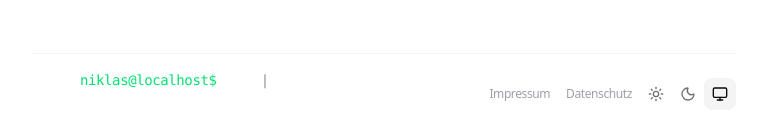
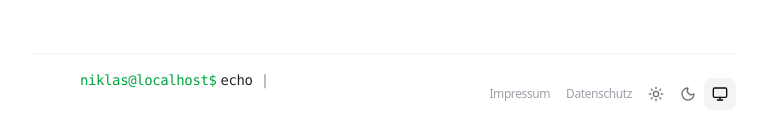
Before and after one commit to niklasfrick/niklasfrick-com, a Next.js app: page / in a window 1280 px wide. Shown: the part 1636-1767 px from the top of the page, without its empty margins (256-1015 px from the left). Built offline with nearby package versions, Linux system fonts and the light colour scheme.

Commit message:
✨ Feat(footer, cli-text-loop): Update footer text and enhance CLI text loop styles for improved readability

```diff
--- a/app/footer.tsx
+++ b/app/footer.tsx
@@ -79,14 +79,14 @@ export function Footer() {
           <span>© {new Date().getFullYear()} Niklas Frick.</span>
           <span>Gebraut mit Kaffee &amp; einer Prise KI-Magie ☕🤖</span>
           <span>
-            Basierend auf{' '}
+            vorlage:{' '}
             <a
               href="https://github.com/ibelick/nim"
               target="_blank"
               rel="noopener noreferrer"
               className="underline"
             >
-              Nim.
+              nim
             </a>
           </span>
         </CliTextLoop>
--- a/components/ui/cli-text-loop.tsx
+++ b/components/ui/cli-text-loop.tsx
@@ -113,9 +113,11 @@ export function CliTextLoop({
     return (
         <div className={cn('relative font-mono', className)}>
             <div className="flex items-start pl-8 sm:pl-12">
-                <span className="mr-1 shrink-0 text-green-400">{prompt}$</span>
+                <span className="mr-1 shrink-0 text-green-600 dark:text-green-400">
+                    {prompt}$
+                </span>
                 <div className="min-w-0 flex-1 overflow-hidden">
-                    <span className="text-white">{typedCommand}</span>
+                    <span className="text-zinc-800 dark:text-white">{typedCommand}</span>
                     {animationState === 'typing-command' && showCursor && (
                         <span className="animate-pulse">|</span>
                     )}
```
